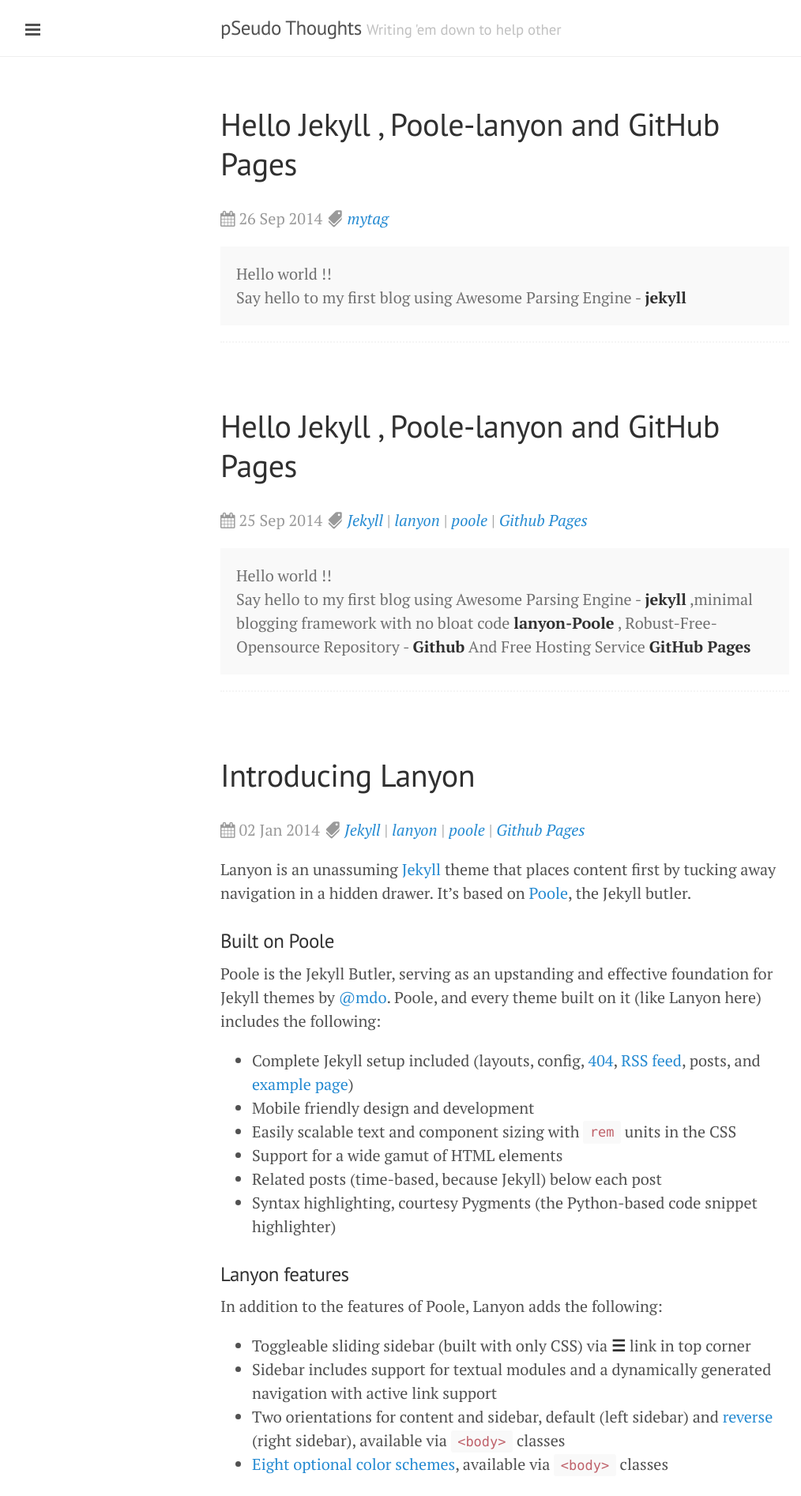
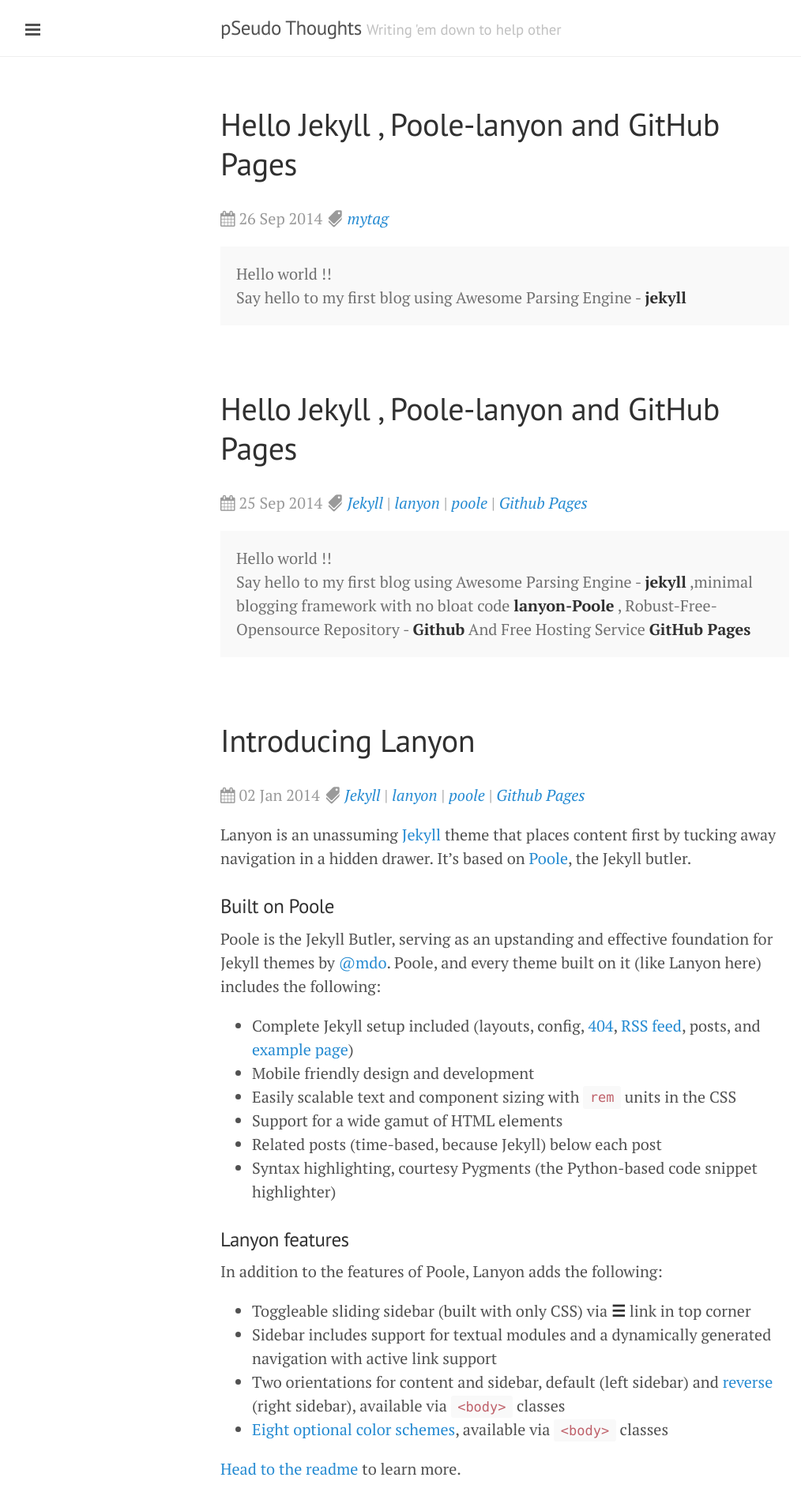
Before and after one commit to DharmeshPandav/dharmeshpandav.github.io, a Jekyll site: the page built from index.html, in a window 1280 px wide. Shown: the top 1894 px of the page at 79% size, without its empty margins (1-1015 px from the left). Built offline with Jekyll 4.4.1, drawn with Linux system fonts in a browser that asks for light colours; nearby versions of some CDN libraries; Markdown is read by kramdown in place of the engine named in the settings; the list of posts is cut into pages by our own code.

Commit message:
changed config

```diff
--- a/public/css/lanyon.css
+++ b/public/css/lanyon.css
@@ -300,7 +300,6 @@ a.sidebar-nav-item:focus {
 .page,
 .post {
   margin-bottom: 4em;
-    border-bottom: 2px dotted #f5f5f5;
 }
 
 /* Blog post or page title */
```
